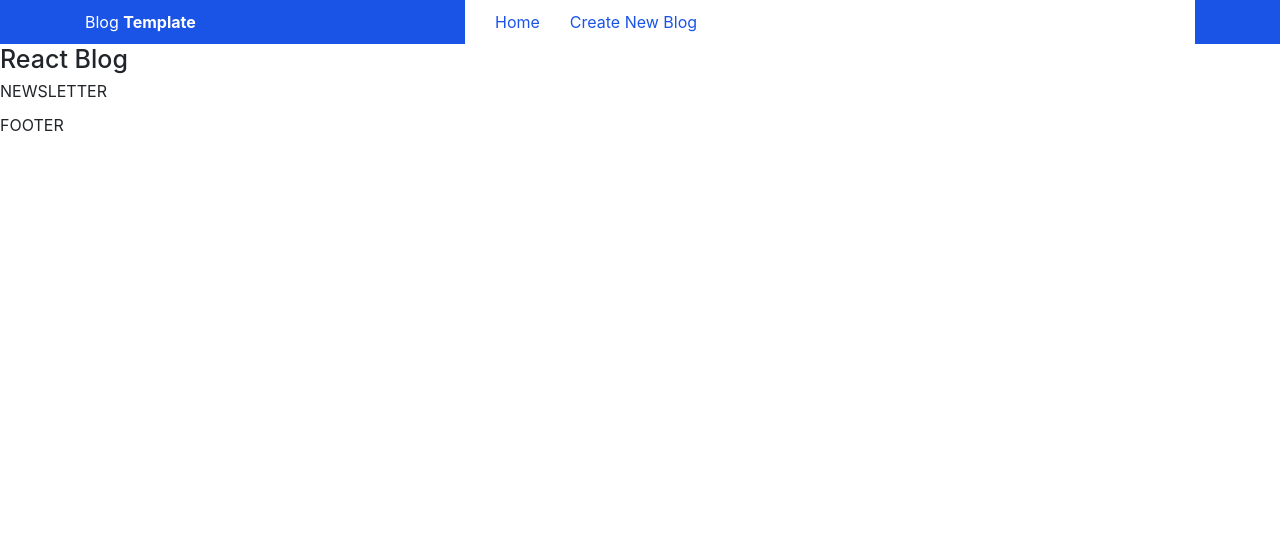
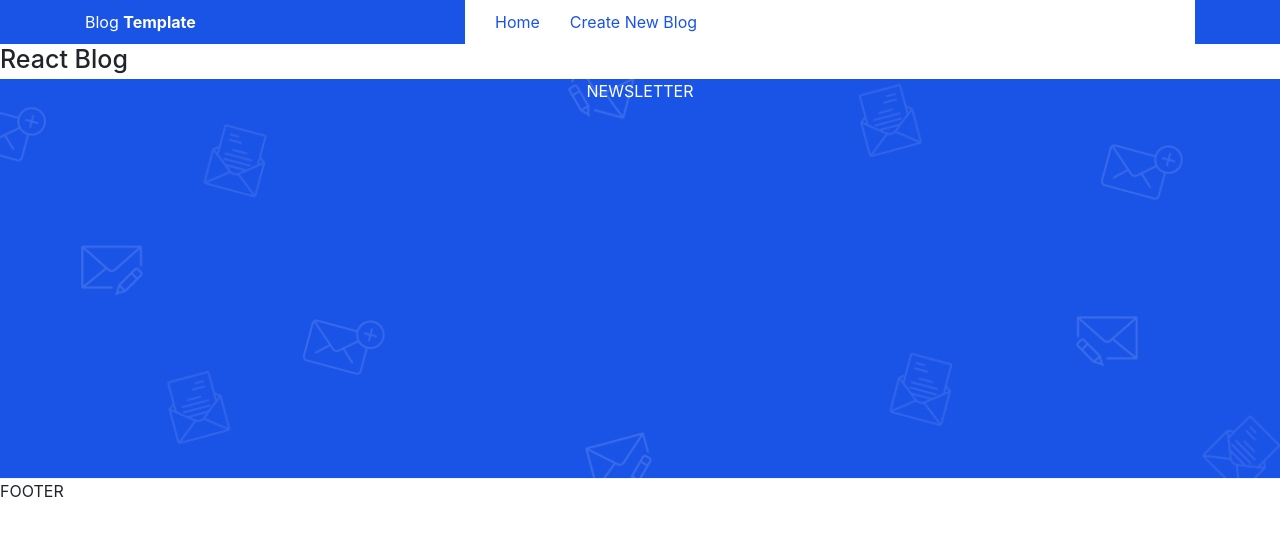
Before and after one commit to jknowles94/React-blog, a React (Create React App) app: page / in a window 1280 px wide. Shown: the top 536 px of the page. Built offline with nearby package versions, Linux system fonts and the light colour scheme.

Commit message:
add newsleter image to component

```diff
--- a/src/components/Newsletter/Newsletter.js
+++ b/src/components/Newsletter/Newsletter.js
@@ -1,8 +1,11 @@
 import React from 'react';
+import './Newsletter.scss';
 
 const Newsletter = (props) => {
     return (
-      <div><p>NEWSLETTER</p></div>
+      <div className="NewsletterSignUp">
+        <p>NEWSLETTER</p>
+      </div>
     );
 }
 
--- /dev/null
+++ b/src/components/Newsletter/Newsletter.scss
@@ -0,0 +1,8 @@
+.NewsletterSignUp {
+  background: url('../../assets/newsletter-bg.jpg') no-repeat center;
+  background-size: cover;
+  height: 400px;
+  width: 100%;
+  color: #fff;
+  text-align: center;
+}
```
